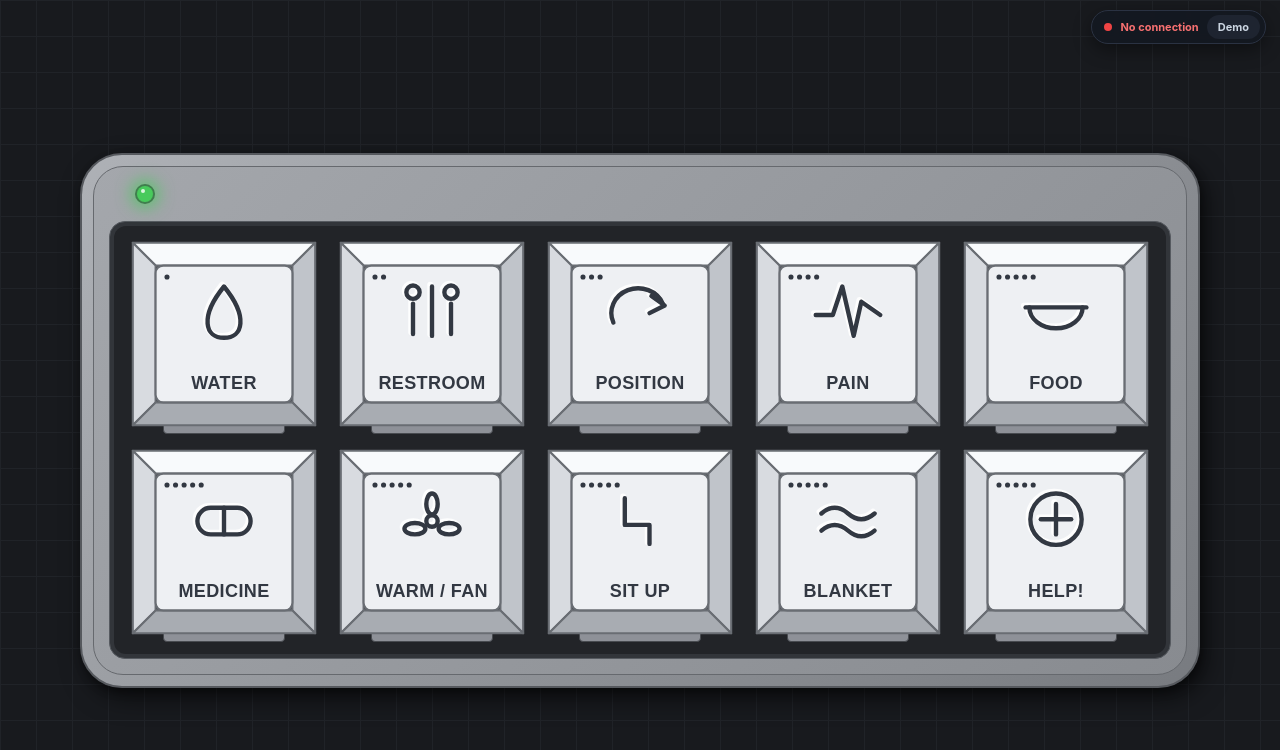
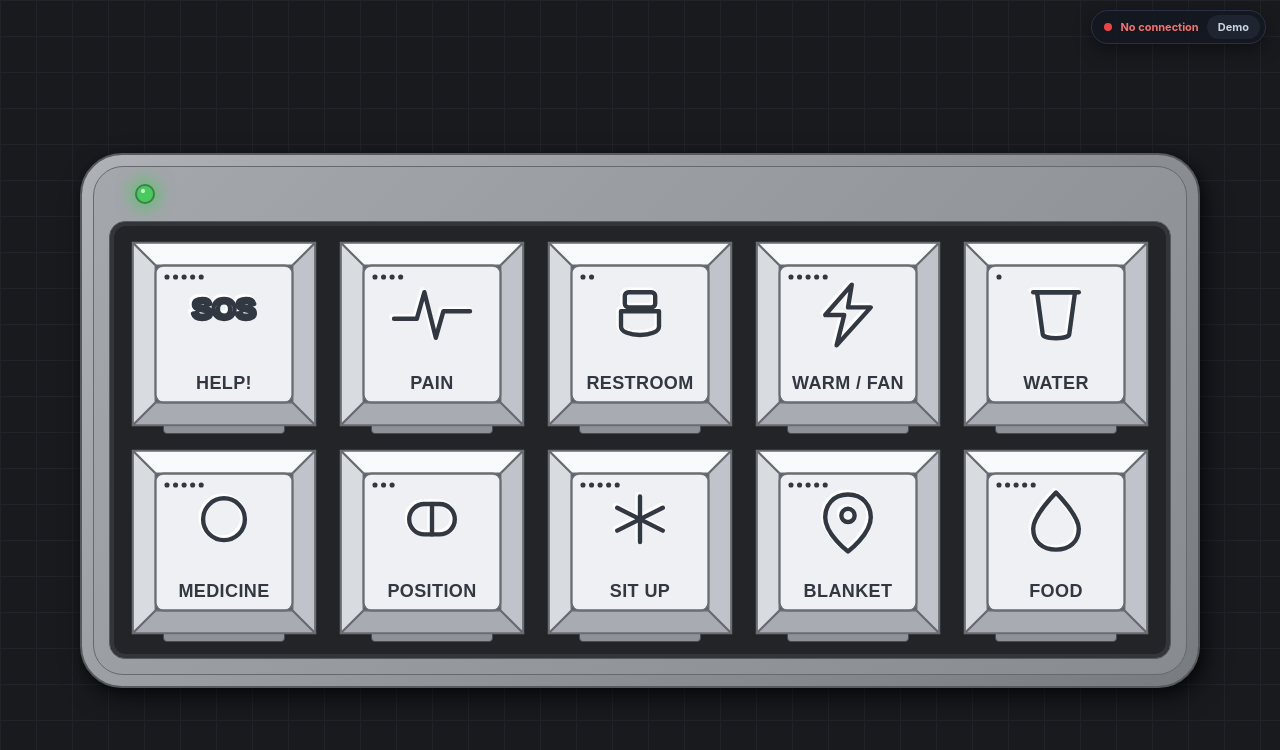
Before and after one commit to arcadence-jj/arc-vocaltouch-sim, a plain HTML site: page tablet/index.html in a window 1280 px wide. Drawn offline with Linux system fonts and the light colour scheme; some packages are replaced by stand-ins of ours; a script that the page names is missing.

Commit message:
Align button slot layout and tactile symbols

```diff
--- a/tablet/index.html
+++ b/tablet/index.html
@@ -342,12 +342,20 @@
 
         const keys = [
             {
-                id: 1,
-                labelEnglish: "WATER", labelTagalog: "TUBIG", labelBikol: "TUBIG",
-                phraseEnglish: "I am thirsty, please give me water.",
-                phraseTagalog: "Nauuhaw po ako, pahingi po ng tubig.",
-                phraseBikol: "Napapaha tabi ako, mahagad tabi nin tubig.",
-                wavFile: "01_water.wav", nightPriority: true
+                id: 10,
+                labelEnglish: "HELP!", labelTagalog: "TULONG!", labelBikol: "TABANG!",
+                phraseEnglish: "EMERGENCY! I need immediate assistance!",
+                phraseTagalog: "TULONG! Kailangan ko po ng agarang tulong!",
+                phraseBikol: "TABANG! Kaipuhan ko tabi nin tulos na tabang!",
+                wavFile: "10_emergency.wav", nightPriority: true
+            },
+            {
+                id: 4,
+                labelEnglish: "PAIN", labelTagalog: "MASAKIT", labelBikol: "MAKULOG",
+                phraseEnglish: "Something hurts or I feel dizzy.",
+                phraseTagalog: "Masakit po ang ulo o katawan ko, nahihilo po ako.",
+                phraseBikol: "Makulog tabi ang payo o lawas ko, nalulula ako.",
+                wavFile: "04_pain.wav", nightPriority: true
             },
             {
                 id: 2,
@@ -358,28 +366,20 @@
                 wavFile: "02_restroom.wav", nightPriority: true
             },
             {
-                id: 3,
-                labelEnglish: "POSITION", labelTagalog: "AYOS HIGA", labelBikol: "IHIRING",
-                phraseEnglish: "My back hurts, please adjust my lying position.",
-                phraseTagalog: "Masakit po ang likod ko, paki-ayos po ng higa ko.",
-                phraseBikol: "Makulog tabi ang likod ko, paki-hiring tabi ako.",
-                wavFile: "03_position.wav", nightPriority: true
+                id: 7,
+                labelEnglish: "WARM / FAN", labelTagalog: "MAINIT", labelBikol: "MAINIT",
+                phraseEnglish: "It feels warm, please turn on the electric fan.",
+                phraseTagalog: "Mainit po dito, paki-buksan po ang electric fan.",
+                phraseBikol: "Mainit tabi digdi, paki-bukas tabi kan electric fan.",
+                wavFile: "07_fan.wav", nightPriority: false
             },
             {
-                id: 4,
-                labelEnglish: "PAIN", labelTagalog: "MASAKIT", labelBikol: "MAKULOG",
-                phraseEnglish: "Something hurts or I feel dizzy.",
-                phraseTagalog: "Masakit po ang ulo o katawan ko, nahihilo po ako.",
-                phraseBikol: "Makulog tabi ang payo o lawas ko, nalulula ako.",
-                wavFile: "04_pain.wav", nightPriority: true
-            },
-            {
-                id: 5,
-                labelEnglish: "FOOD", labelTagalog: "PAGKAIN", labelBikol: "KAKANON",
-                phraseEnglish: "I am hungry, I would like to eat.",
-                phraseTagalog: "Nagugutom na po ako, gusto ko na pong kumain.",
-                phraseBikol: "Nagugutom na tabi ako, gusto ko nang magkakan.",
-                wavFile: "05_food.wav", nightPriority: false
+                id: 1,
+                labelEnglish: "WATER", labelTagalog: "TUBIG", labelBikol: "TUBIG",
+                phraseEnglish: "I am thirsty, please give me water.",
+                phraseTagalog: "Nauuhaw po ako, pahingi po ng tubig.",
+                phraseBikol: "Napapaha tabi ako, mahagad tabi nin tubig.",
+                wavFile: "01_water.wav", nightPriority: true
             },
             {
                 id: 6,
@@ -390,12 +390,12 @@
                 wavFile: "06_medicine.wav", nightPriority: true
             },
             {
-                id: 7,
-                labelEnglish: "WARM / FAN", labelTagalog: "MAINIT", labelBikol: "MAINIT",
-                phraseEnglish: "It feels warm, please turn on the electric fan.",
-                phraseTagalog: "Mainit po dito, paki-buksan po ang electric fan.",
-                phraseBikol: "Mainit tabi digdi, paki-bukas tabi kan electric fan.",
-                wavFile: "07_fan.wav", nightPriority: false
+                id: 3,
+                labelEnglish: "POSITION", labelTagalog: "AYOS HIGA", labelBikol: "IHIRING",
+                phraseEnglish: "My back hurts, please adjust my lying position.",
+                phraseTagalog: "Masakit po ang likod ko, paki-ayos po ng higa ko.",
+                phraseBikol: "Makulog tabi ang likod ko, paki-hiring tabi ako.",
+                wavFile: "03_position.wav", nightPriority: true
             },
             {
                 id: 8,
@@ -414,12 +414,12 @@
                 wavFile: "09_blanket.wav", nightPriority: false
             },
             {
-                id: 10,
-                labelEnglish: "HELP!", labelTagalog: "TULONG!", labelBikol: "TABANG!",
-                phraseEnglish: "EMERGENCY! I need immediate assistance!",
-                phraseTagalog: "TULONG! Kailangan ko po ng agarang tulong!",
-                phraseBikol: "TABANG! Kaipuhan ko tabi nin tulos na tabang!",
-                wavFile: "10_emergency.wav", nightPriority: true
+                id: 5,
+                labelEnglish: "FOOD", labelTagalog: "PAGKAIN", labelBikol: "KAKANON",
+                phraseEnglish: "I am hungry, I would like to eat.",
+                phraseTagalog: "Nagugutom na po ako, gusto ko na pong kumain.",
+                phraseBikol: "Nagugutom na tabi ako, gusto ko nang magkakan.",
+                wavFile: "05_food.wav", nightPriority: false
             }
         ];
 
@@ -454,55 +454,26 @@
         // =====================================================================
         function getTactileIconPaths(id) {
             switch (id) {
-                case 1: // Water Drop
-                    return `<path d="M 50 25 C 63 41, 60 52, 50 52 C 40 52, 37 41, 50 25 Z" />`;
-                case 2: // Restroom Crossbar & Figures
-                    return `
-                        <circle cx="40" cy="28" r="3.5" />
-                        <line x1="40" y1="34" x2="40" y2="50" />
-                        <line x1="50" y1="25" x2="50" y2="51" />
-                        <circle cx="60" cy="28" r="3.5" />
-                        <line x1="60" y1="34" x2="60" y2="50" />
-                    `;
-                case 3: // Reposition Curved Turn Arrow
-                    return `
-                        <path d="M 36 44 A 14 13 0 1 1 62 34" />
-                        <polyline points="56,30 63,35 55,39" />
-                    `;
-                case 4: // Pain Zigzag Pulse
-                    return `<polyline points="33,40 42,40 47,25 53,51 57,33 67,40" />`;
-                case 5: // Food Bowl
-                    return `
-                        <path d="M 36 36 A 14 11 0 0 0 64 36" />
-                        <line x1="34" y1="36" x2="66" y2="36" />
-                    `;
-                case 6: // Medicine Capsule
-                    return `
-                        <rect x="36" y="32" width="28" height="14" rx="7" />
-                        <line x1="50" y1="32" x2="50" y2="46" />
-                    `;
-                case 7: // Fan Blades
-                    return `
-                        <circle cx="50" cy="39" r="3" />
-                        <ellipse cx="50" cy="30" rx="3" ry="5.5" />
-                        <ellipse cx="41" cy="43" rx="5.5" ry="3" />
-                        <ellipse cx="59" cy="43" rx="5.5" ry="3" />
-                    `;
-                case 8: // Sit Up Chair L-Posture
-                    return `
-                        <polyline points="42,27 42,41 55,41 55,51" />
-                    `;
-                case 9: // Blanket Waves
-                    return `
-                        <path d="M 36 35 Q 43 29, 50 35 T 64 35" />
-                        <path d="M 36 44 Q 43 38, 50 44 T 64 44" />
-                    `;
-                case 10: // Emergency Cross in Circle
-                    return `
-                        <circle cx="50" cy="38" r="13.5" />
-                        <line x1="50" y1="30" x2="50" y2="46" />
-                        <line x1="42" y1="38" x2="58" y2="38" />
-                    `;
+                case 10: // SOS Text
+                    return `<text x="50" y="42" text-anchor="middle" font-family="sans-serif" font-weight="900" font-size="16" fill="currentColor">SOS</text>`;
+                case 4: // Pulse/ECG
+                    return `<polyline points="30,42 42,42 46,28 52,52 56,38 70,38" />`;
+                case 2: // Toilet
+                    return `<rect x="42" y="28" width="16" height="8" rx="2" /><path d="M 40 38 H 60 V 46 C 60 52, 40 52, 40 46 Z" />`;
+                case 7: // Lightning Bolt
+                    return `<polygon points="52,24 38,40 48,40 44,56 62,36 50,36" />`;
+                case 1: // Cup/Glass
+                    return `<path d="M 40 28 H 60 L 57 50 C 57 53, 43 53, 43 50 Z" /><line x1="38" y1="28" x2="62" y2="28" />`;
+                case 6: // Circle/Disc
+                    return `<circle cx="50" cy="38" r="11" />`;
+                case 3: // Pill/Capsule
+                    return `<rect x="38" y="30" width="24" height="16" rx="8" /><line x1="50" y1="30" x2="50" y2="46" />`;
+                case 8: // Snowflake
+                    return `<line x1="50" y1="26" x2="50" y2="50" /><line x1="38" y1="32" x2="62" y2="44" /><line x1="38" y1="44" x2="62" y2="32" />`;
+                case 9: // Location Pin
+                    return `<path d="M 50 25 C 42 25, 38 31, 38 37 C 38 46, 50 55, 50 55 C 50 55, 62 46, 62 37 C 62 31, 58 25, 50 25 Z" /><circle cx="50" cy="36" r="3.5" />`;
+                case 5: // Flame
+                    return `<path d="M 50 24 C 50 24, 38 36, 38 43 C 38 50, 43 54, 50 54 C 57 54, 62 50, 62 43 C 62 36, 50 24, 50 24 Z" />`;
                 default:
                     return '';
             }
```
